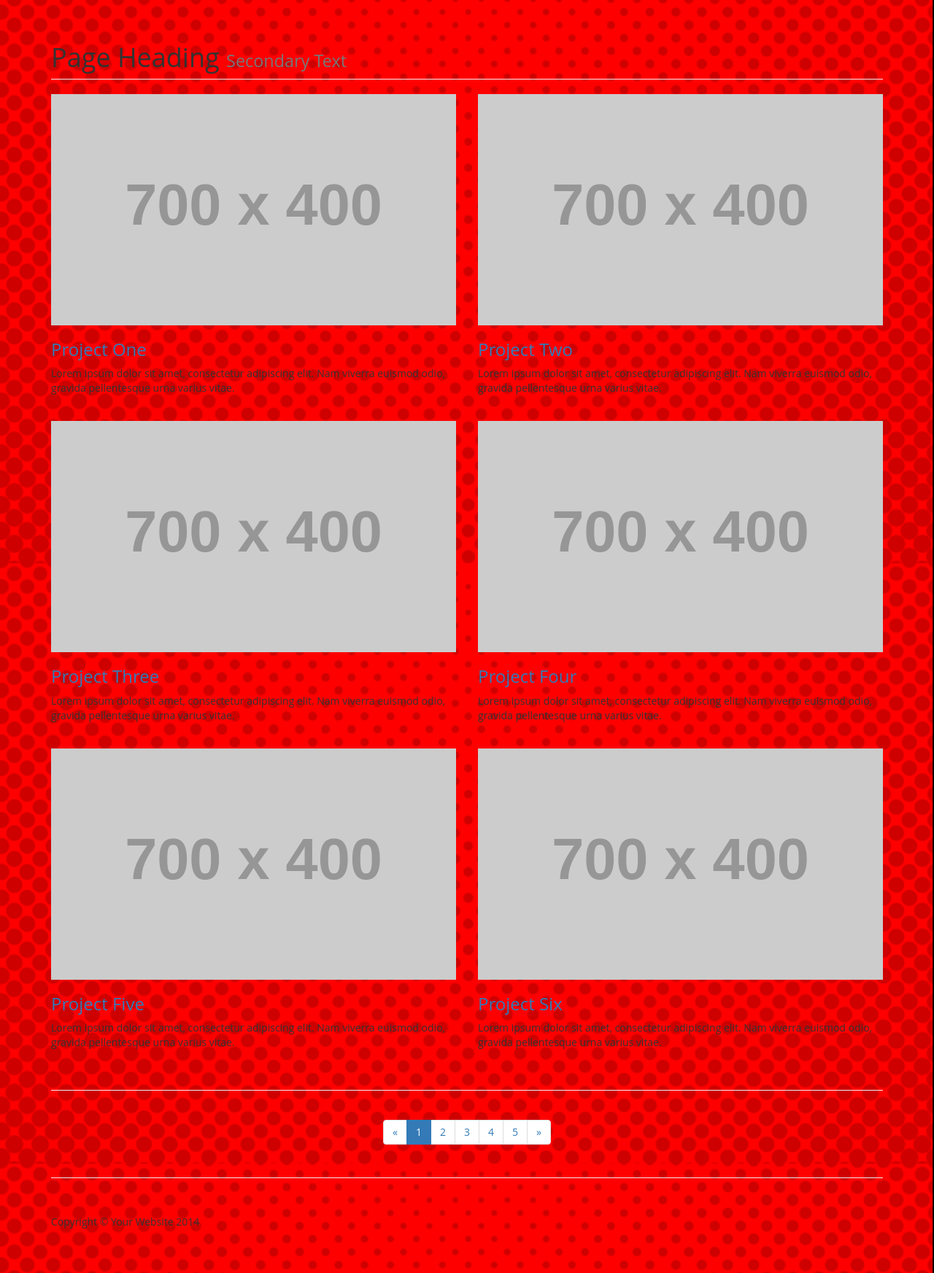
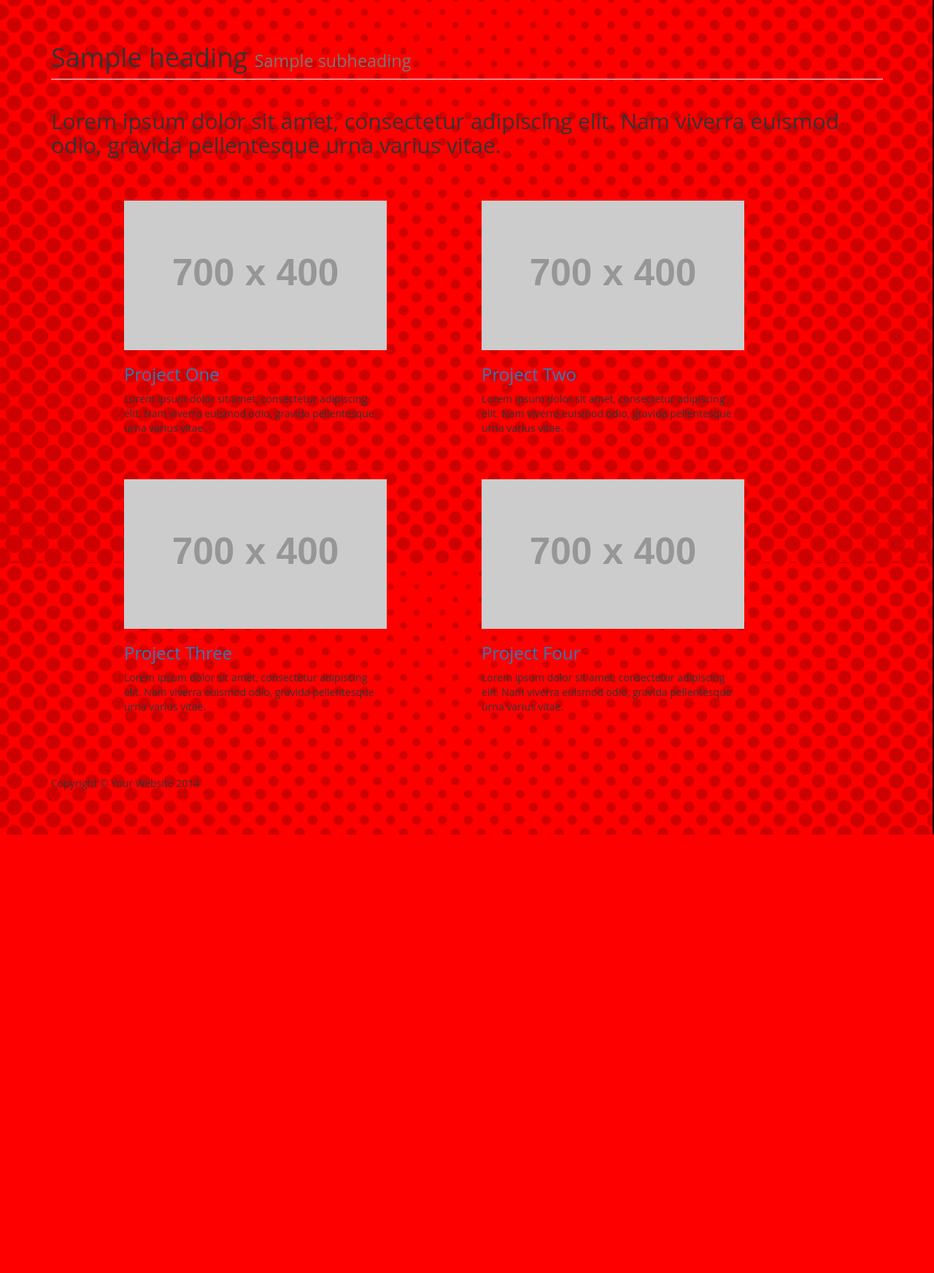
Before and after one commit to ShipraShalini/Suraksha, a Django app: template templates/game/index.html in a window 1280 px wide. Shown: the part 51-1796 px from the top of the page at 73% size. After the commit the page ends 1195 px from the top, so only its background shows below. Run offline with Django 3.2, Linux system fonts and the light colour scheme; the template is opened without the code that fills it: most values are stand-ins (such as "Sample title", 1, 10 or a date in 2020); grey boxes labelled with a size stand in for pictures from a placeholder-image service; some libraries are stand-ins or nearby versions.

Commit message:
game template changes

```diff
--- a/templates/game/css/game.css
+++ b/templates/game/css/game.css
@@ -14,9 +14,15 @@ body {
     -o-background-size: cover;
 }
 
+.question {
+    margin-bottom: 25px;
+}
+
 
 .portfolio-item {
+    margin-top: 25px;
     margin-bottom: 25px;
+    margin-left: 100px;
 }
 
 footer {
--- a/templates/game/index.html
+++ b/templates/game/index.html
@@ -66,16 +66,23 @@
         <!-- Page Header -->
         <div class="row">
             <div class="col-lg-12">
-                <h1 class="page-header">Page Heading
-                    <small>Secondary Text</small>
+                <h1 class="page-header">{{ heading }}
+                    <small>{{ subheading }}</small>
                 </h1>
             </div>
         </div>
         <!-- /.row -->
 
+        <!-- Question Row -->
+        <div class="row">
+            <div class="col-md-12 question">
+                <h2>Lorem ipsum dolor sit amet, consectetur adipiscing elit. Nam viverra euismod odio, gravida pellentesque urna varius vitae.</h2>
+            </div>
+        </div>
+
         <!-- Projects Row -->
         <div class="row">
-            <div class="col-md-6 portfolio-item">
+            <div class="col-md-4 portfolio-item">
                 <a href="#">
                     <img class="img-responsive" src="http://placehold.it/700x400" alt="">
                 </a>
@@ -84,7 +91,7 @@
                 </h3>
                 <p>Lorem ipsum dolor sit amet, consectetur adipiscing elit. Nam viverra euismod odio, gravida pellentesque urna varius vitae.</p>
             </div>
-            <div class="col-md-6 portfolio-item">
+            <div class="col-md-4 portfolio-item">
                 <a href="#">
                     <img class="img-responsive" src="http://placehold.it/700x400" alt="">
                 </a>
@@ -98,7 +105,7 @@
 
         <!-- Projects Row -->
         <div class="row">
-            <div class="col-md-6 portfolio-item">
+            <div class="col-md-4 portfolio-item">
                 <a href="#">
                     <img class="img-responsive" src="http://placehold.it/700x400" alt="">
                 </a>
@@ -107,7 +114,7 @@
                 </h3>
                 <p>Lorem ipsum dolor sit amet, consectetur adipiscing elit. Nam viverra euismod odio, gravida pellentesque urna varius vitae.</p>
             </div>
-            <div class="col-md-6 portfolio-item">
+            <div class="col-md-4 portfolio-item">
                 <a href="#">
                     <img class="img-responsive" src="http://placehold.it/700x400" alt="">
                 </a>
@@ -119,62 +126,7 @@
         </div>
         <!-- /.row -->
 
-        <!-- Projects Row -->
-        <div class="row">
-            <div class="col-md-6 portfolio-item">
-                <a href="#">
-                    <img class="img-responsive" src="http://placehold.it/700x400" alt="">
-                </a>
-                <h3>
-                    <a href="#">Project Five</a>
-                </h3>
-                <p>Lorem ipsum dolor sit amet, consectetur adipiscing elit. Nam viverra euismod odio, gravida pellentesque urna varius vitae.</p>
-            </div>
-            <div class="col-md-6 portfolio-item">
-                <a href="#">
-                    <img class="img-responsive" src="http://placehold.it/700x400" alt="">
-                </a>
-                <h3>
-                    <a href="#">Project Six</a>
-                </h3>
-                <p>Lorem ipsum dolor sit amet, consectetur adipiscing elit. Nam viverra euismod odio, gravida pellentesque urna varius vitae.</p>
-            </div>
-        </div>
-        <!-- /.row -->
 
-        <hr>
-
-        <!-- Pagination -->
-        <div class="row text-center">
-            <div class="col-lg-12">
-                <ul class="pagination">
-                    <li>
-                        <a href="#">&laquo;</a>
-                    </li>
-                    <li class="active">
-                        <a href="#">1</a>
-                    </li>
-                    <li>
-                        <a href="#">2</a>
-                    </li>
-                    <li>
-                        <a href="#">3</a>
-                    </li>
-                    <li>
-                        <a href="#">4</a>
-                    </li>
-                    <li>
-                        <a href="#">5</a>
-                    </li>
-                    <li>
-                        <a href="#">&raquo;</a>
-                    </li>
-                </ul>
-            </div>
-        </div>
-        <!-- /.row -->
-
-        <hr>
 
         <!-- Footer -->
         <footer>
```
Also changed, not shown: game/views.py (+14 -1 lines).
